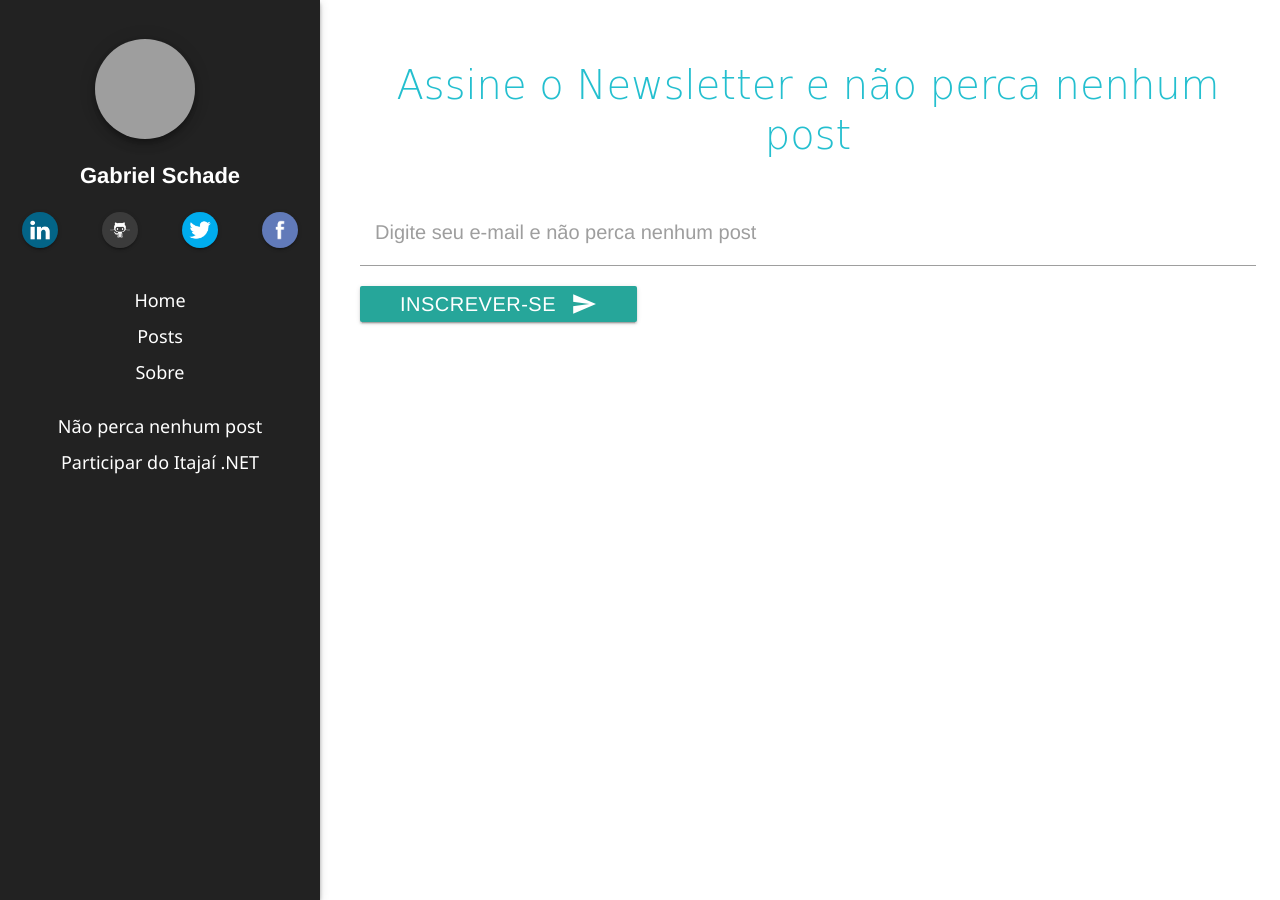
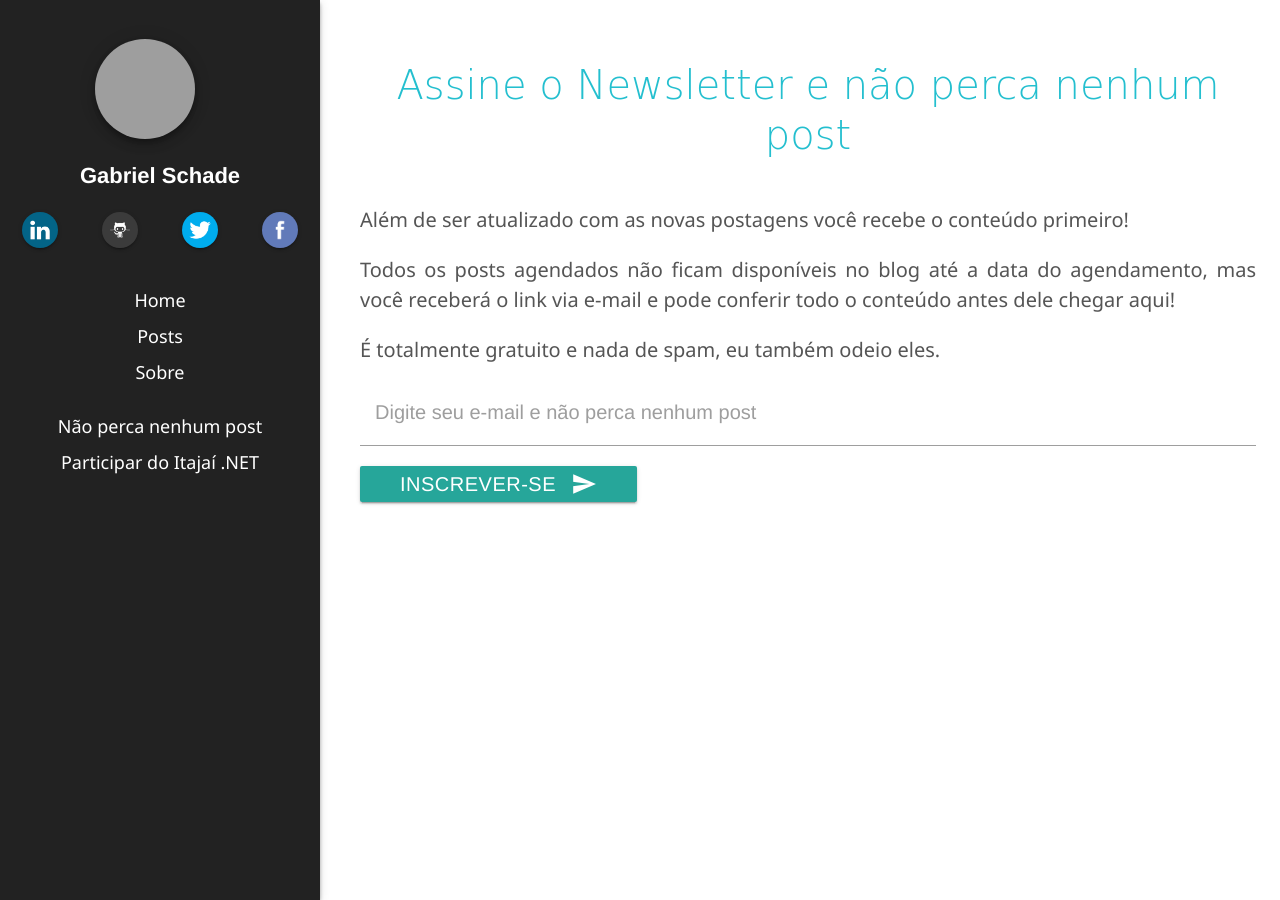
Before and after one commit to gabrielschade/gabrielschade.github.io, a Jekyll site: the page built from newsletter.md, in a window 1280 px wide. Built offline with Jekyll 4.4.1, drawn with Linux system fonts in a browser that asks for light colours; nearby versions of some CDN libraries; comment, search, counter and statistics services are not loaded; grey boxes are pictures that could not be loaded.

Commit message:
newsletter page update

```diff
--- a/newsletter.md
+++ b/newsletter.md
@@ -5,4 +5,10 @@ title: Não perca nenhum post
 
 {% include huge-h2.html content="Assine o Newsletter e não perca nenhum post" %}
 
+Além de ser atualizado com as novas postagens você recebe o conteúdo primeiro!
+
+Todos os posts agendados não ficam disponíveis no blog até a data do agendamento, mas você receberá o link via e-mail e pode conferir todo o conteúdo antes dele chegar aqui!
+
+É totalmente gratuito e nada de spam, eu também odeio eles.
+
 {% include form-email.html %}
```
